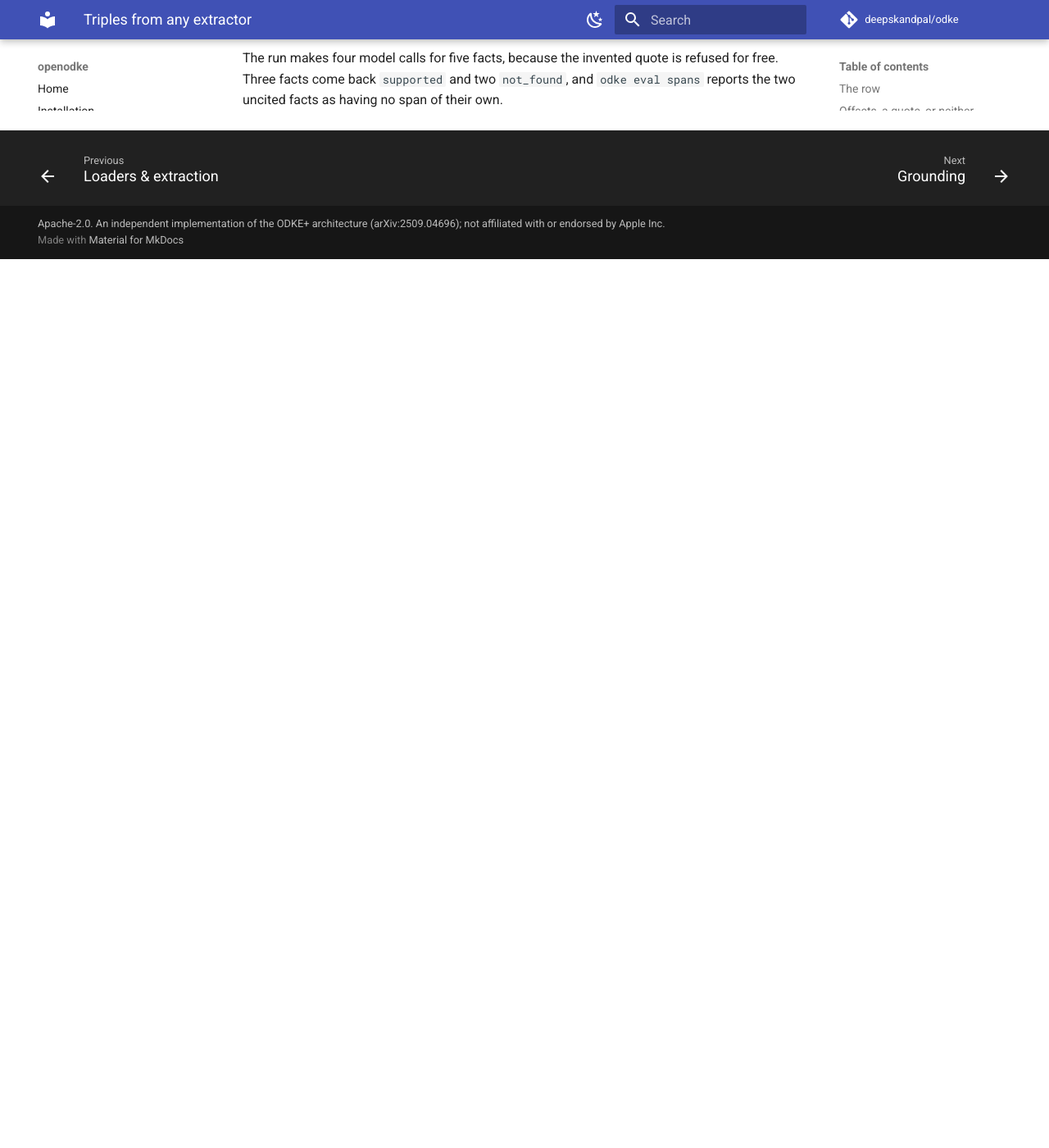
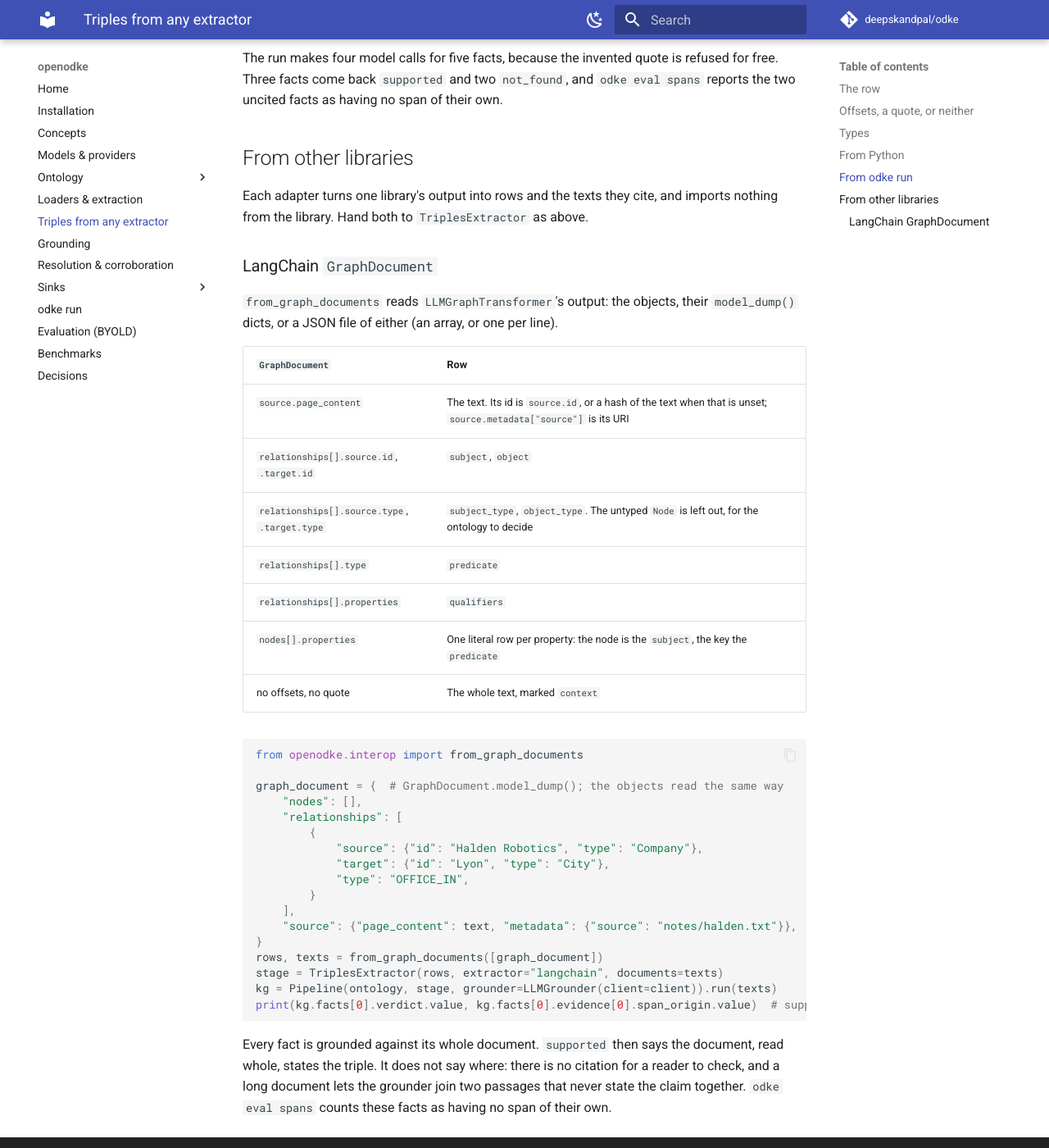
Before and after one commit to deepskandpal/odke, an MkDocs documentation site: the page built from docs/triples.md, in a window 1280 px wide and 1400 px high, scrolled down 3989 px. Shown: the whole window at 82% size. Built offline with MkDocs 1.6.1 and Material for MkDocs 9.7.7, drawn with Linux system fonts in a browser that asks for light colours; comment, search, counter and statistics services are not loaded; before the commit the page ends 4305 px from its top, so only the background shows below that.

Commit message:
docs(triples): map LangChain GraphDocuments field by field
A "From other libraries" section with the GraphDocument table, a runnable
example, and what a whole-document verdict can and cannot tell you.

Co-Authored-By: Claude Opus 5.5 <noreply@anthropic.com>
Claude-Session: https://claude.ai/code/session_016EZ1FgTUH3NKEQyU837Wcd

````diff
--- a/docs/triples.md
+++ b/docs/triples.md
@@ -165,3 +165,49 @@ odke eval spans --facts examples/triples/out
 The run makes four model calls for five facts, because the invented quote is
 refused for free. Three facts come back `supported` and two `not_found`, and
 `odke eval spans` reports the two uncited facts as having no span of their own.
+
+## From other libraries
+
+Each adapter turns one library's output into rows and the texts they cite, and
+imports nothing from the library. Hand both to `TriplesExtractor` as above.
+
+### LangChain `GraphDocument`
+
+`from_graph_documents` reads `LLMGraphTransformer`'s output: the objects, their
+`model_dump()` dicts, or a JSON file of either (an array, or one per line).
+
+| `GraphDocument` | Row |
+|---|---|
+| `source.page_content` | The text. Its id is `source.id`, or a hash of the text when that is unset; `source.metadata["source"]` is its URI |
+| `relationships[].source.id`, `.target.id` | `subject`, `object` |
+| `relationships[].source.type`, `.target.type` | `subject_type`, `object_type`. The untyped `Node` is left out, for the ontology to decide |
+| `relationships[].type` | `predicate` |
+| `relationships[].properties` | `qualifiers` |
+| `nodes[].properties` | One literal row per property: the node is the `subject`, the key the `predicate` |
+| no offsets, no quote | The whole text, marked `context` |
+
+```python
+from openodke.interop import from_graph_documents
+
+graph_document = {  # GraphDocument.model_dump(); the objects read the same way
+    "nodes": [],
+    "relationships": [
+        {
+            "source": {"id": "Halden Robotics", "type": "Company"},
+            "target": {"id": "Lyon", "type": "City"},
+            "type": "OFFICE_IN",
+        }
+    ],
+    "source": {"page_content": text, "metadata": {"source": "notes/halden.txt"}},
+}
+rows, texts = from_graph_documents([graph_document])
+stage = TriplesExtractor(rows, extractor="langchain", documents=texts)
+kg = Pipeline(ontology, stage, grounder=LLMGrounder(client=client)).run(texts)
+print(kg.facts[0].verdict.value, kg.facts[0].evidence[0].span_origin.value)  # supported context
+```
+
+Every fact is grounded against its whole document. `supported` then says the
+document, read whole, states the triple. It does not say where: there is no
+citation for a reader to check, and a long document lets the grounder join two
+passages that never state the claim together. `odke eval spans` counts these
+facts as having no span of their own.
````
